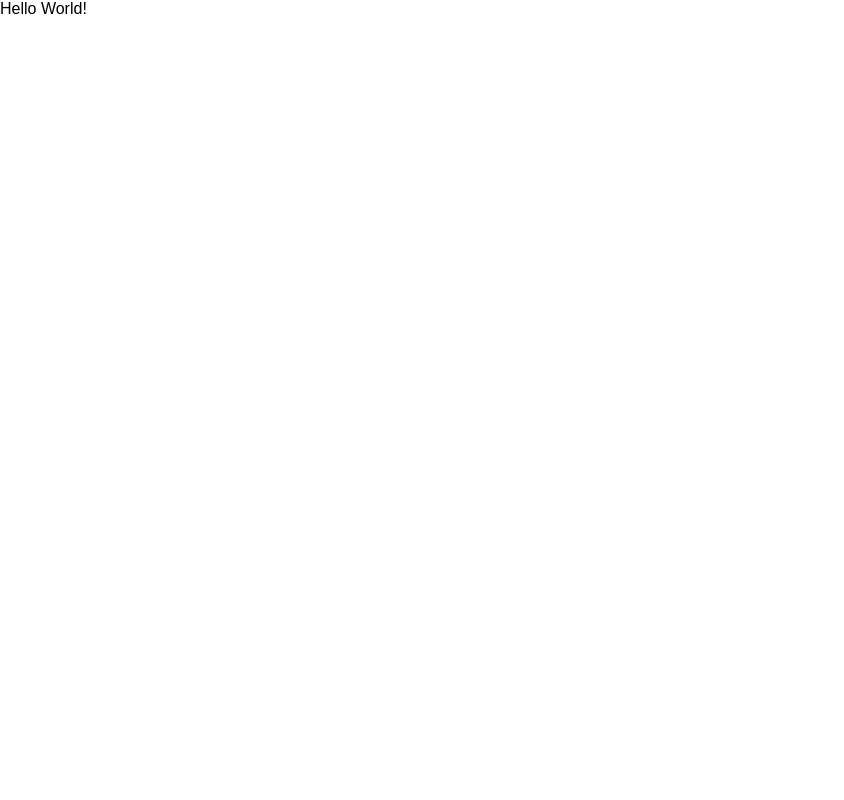
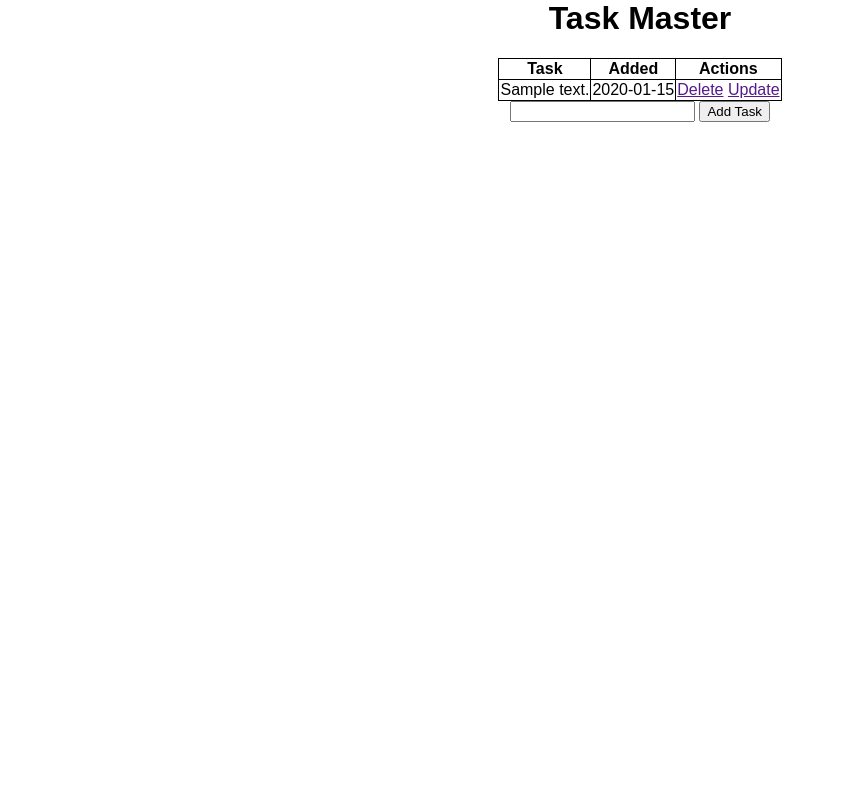
Before and after one commit to toperti/ToDoList, a Flask app: page / in a window 1280 px wide. Before the commit the part shown is almost empty. Shown: the whole page, without its empty margins (0-844 px from the left). Run offline with Flask 2, Linux system fonts and the light colour scheme; tables that the repository leaves empty hold one stand-in row (values such as "Sample post").

Commit message:
Functionality to add tasks

```diff
--- a/app.py
+++ b/app.py
@@ -1,10 +1,38 @@
-from flask import Flask, render_template, url_for
+from flask import Flask, render_template, url_for, request, redirect
+from flask_sqlalchemy import SQLAlchemy
+from datetime import datetime
 
 app = Flask(__name__)
+app.config['SQLALCHEMY_DATABASE_URI'] = 'sqlite:///test.db'
+db = SQLAlchemy(app)
 
-@app.route('/')
+class Todo(db.Model):
+	id = db.Column(db.Integer, primary_key = True)
+	content = db.Column(db.String(200), nullable = False)
+	completed = db.Column(db.Integer, default = 0)
+	date_created = db.Column(db.DateTime, default = datetime.utcnow)
+
+	def __repr__(self):
+		return '<Task %r>' % self.id
+
+@app.route('/', methods = ['GET', 'POST'])
 def index():
-	return render_template('index.html')
+
+	if request.method == 'POST':
+
+		task_content = request.form['content']
+		new_task = Todo(content = task_content)
+
+		try:
+			db.session.add(new_task)
+			db.session.commit()
+			return redirect('/')
+		except:
+			return "There was an error adding the task"
+	else:
+		tasks = Todo.query.order_by(Todo.date_created).all()
+		return render_template('index.html', tasks = tasks)
+
 
 if __name__ == '__main__':
 	app.run(debug = True)
--- a/static/css/main.css
+++ b/static/css/main.css
@@ -1,4 +1,15 @@
 body {
 	font-family: sans-serif;
 	margin: 0;
+	text-align: center;
 }
+
+table.center {
+	border-collapse: collapse;
+	margin-left: auto;
+	margin-right: auto;
+}
+
+table th, td {
+	border: 1px solid black;
+}
--- a/templates/base.html
+++ b/templates/base.html
@@ -1,6 +1,6 @@
 <html>
 	<head>
-		<title> Tutorial Flask </title>
+		{% block head %}{% endblock %}
 		<link rel = 'stylesheet' href = '{{ url_for("static", filename = "css/main.css") }}'>
 	</head>
 
--- a/templates/index.html
+++ b/templates/index.html
@@ -1,6 +1,35 @@
 
 {% extends 'base.html' %}
 
+{% block head %}
+<title> Task Master </title>
+{% endblock %}
+
 {% block body %}
-	<div> Hello World! </div>
+<div class = "content">
+	<h1> Task Master </h1>
+
+	<table class = "center">
+		<tr>
+			<th>Task</th>
+			<th>Added</th>
+			<th>Actions</th>
+		</tr>
+		{% for task in tasks %}
+			<tr>
+				<td>{{ task.content }}</td>
+				<td>{{ task.date_created.date() }}</td>
+				<td>
+					<a href="">Delete</a>
+					<a href="">Update</a>
+				</td>
+			</tr>
+		{% endfor %}
+	</table>
+
+	<form action="/" method = "POST">
+		<input type = "text" name = "content" id = "content">
+		<input type = "submit" value = "Add Task">
+	</form>
+</div>
 {% endblock %}
```
